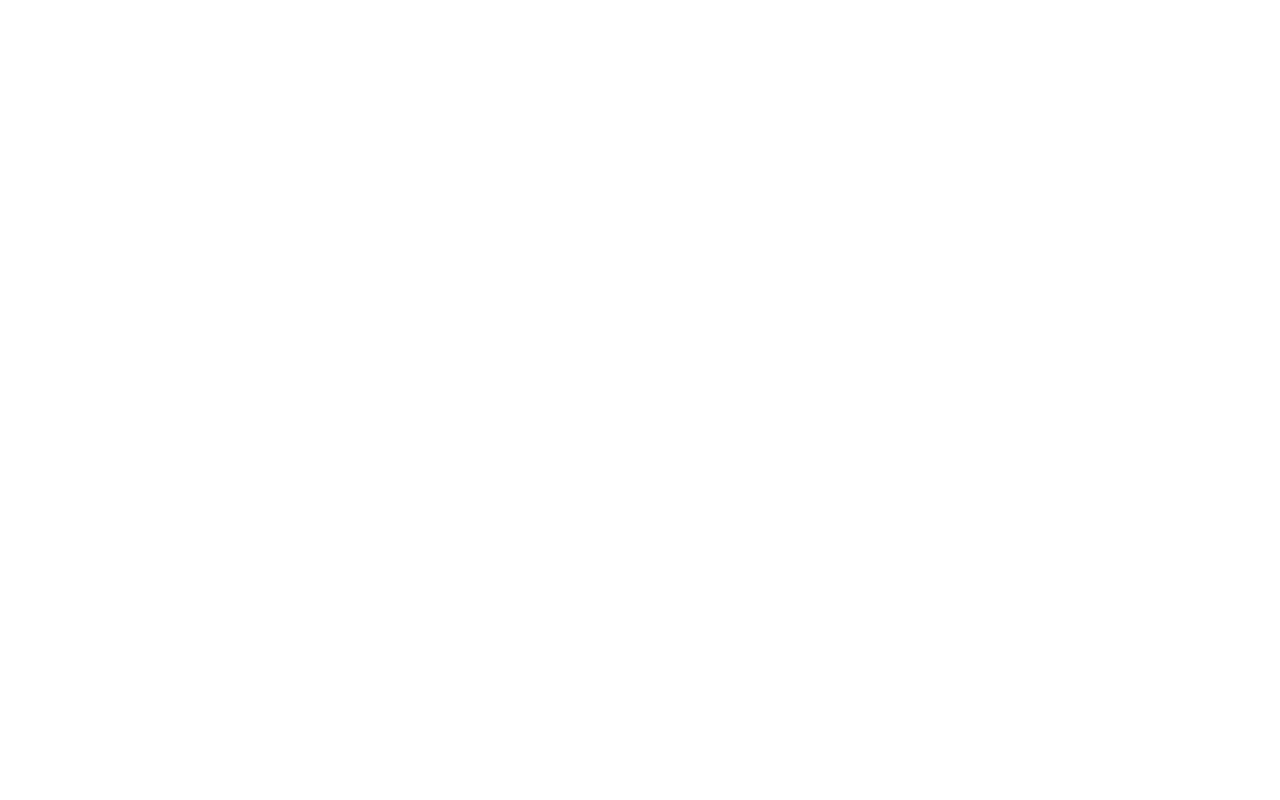
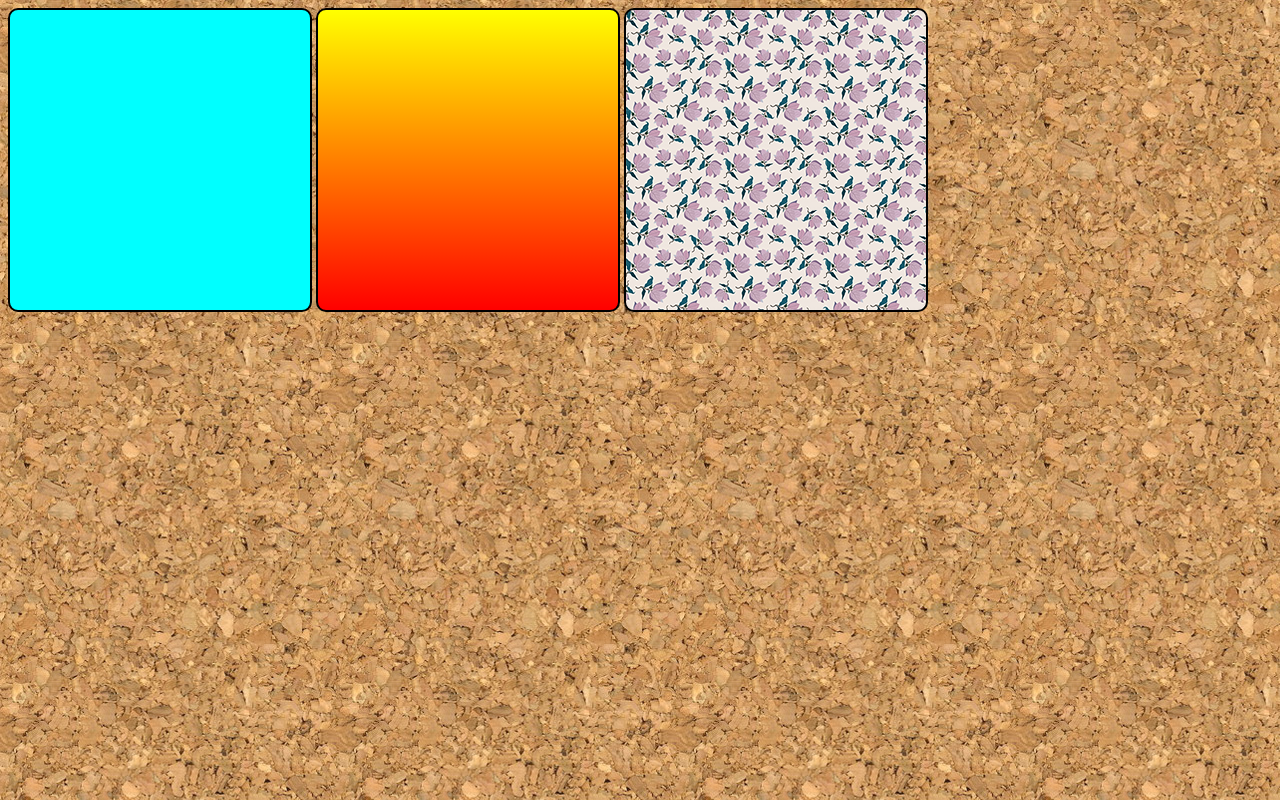
Before and after one commit to Guilhermehenrique1999/html-css, a plain HTML site: page exercicios/Ex022/fundo001.html in a window 1280 px wide. Drawn offline with Linux system fonts and the light colour scheme.

Commit message:
colocando fundo

```diff
--- a/exercicios/Ex022/fundo001.html
+++ b/exercicios/Ex022/fundo001.html
@@ -5,22 +5,31 @@
     <meta name="viewport" content="width=device-width, initial-scale=1.0">
     <title>Teste de imagens no fundo</title>
     <style>
-        div .quadrado {
-            border: 1px solid black;
+        body{
+            background-image: url("imagens/wallpaper001.jpg");
+        }
+        .quadrado {
+            display: inline-block;
+            border: 2px solid black;
+            border-radius: 10px;
+            background-color: bisque;
             height: 300px;
             width: 300px;
+        }
+        div#q1 {
+            background-color: aqua;
+        }
+        div#q2 {
+            background-image: linear-gradient(to bottom, yellow, red);
+        }
+        div#q3 {
+            background-image: url("imagens/pattern003.png");
         }
     </style>
 </head>
 <body>
-    <div class="quadrado">
-
-    </div>
-    <div class="quadrado">
-
-    </div >
-    <div class="quadrado">
-
-    </div>
+    <div class="quadrado" id="q1"></div>
+    <div class="quadrado" id="q2"></div>
+    <div class="quadrado" id="q3"></div>
 </body>
 </html>
```
